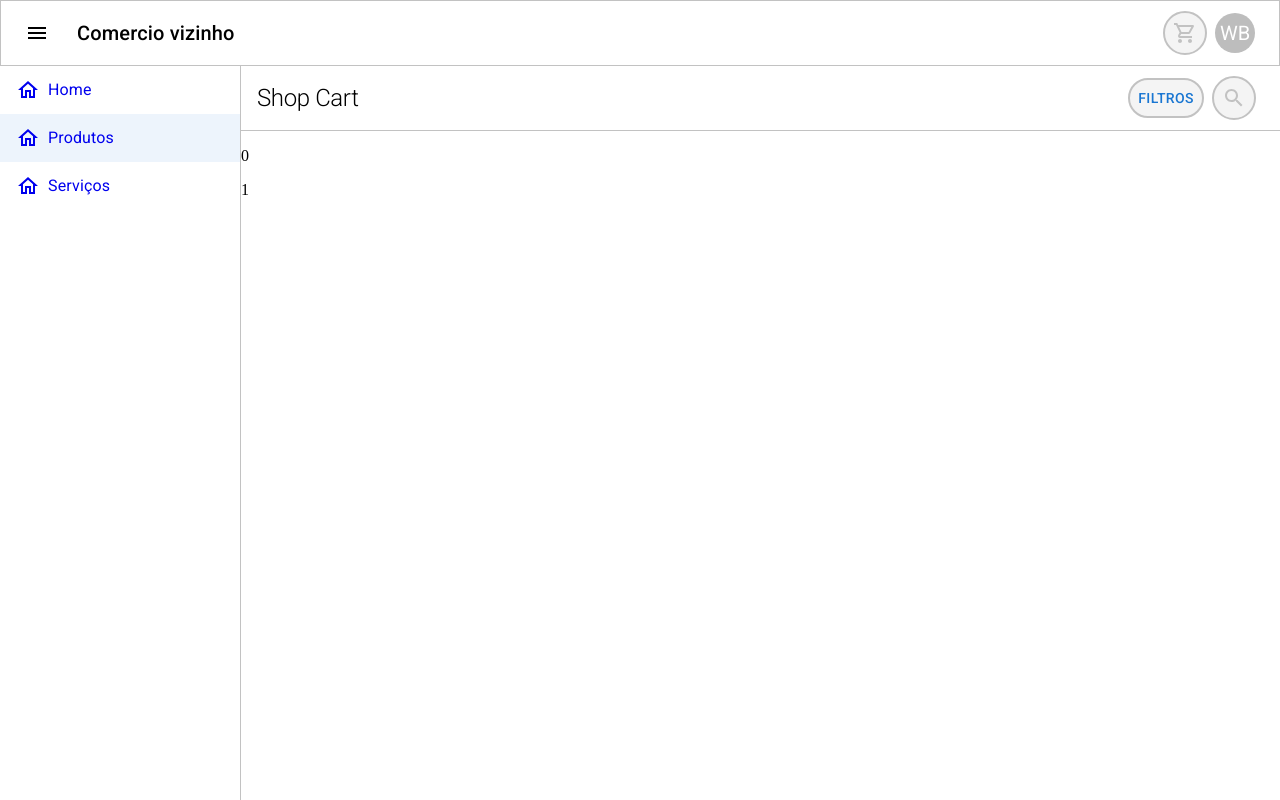
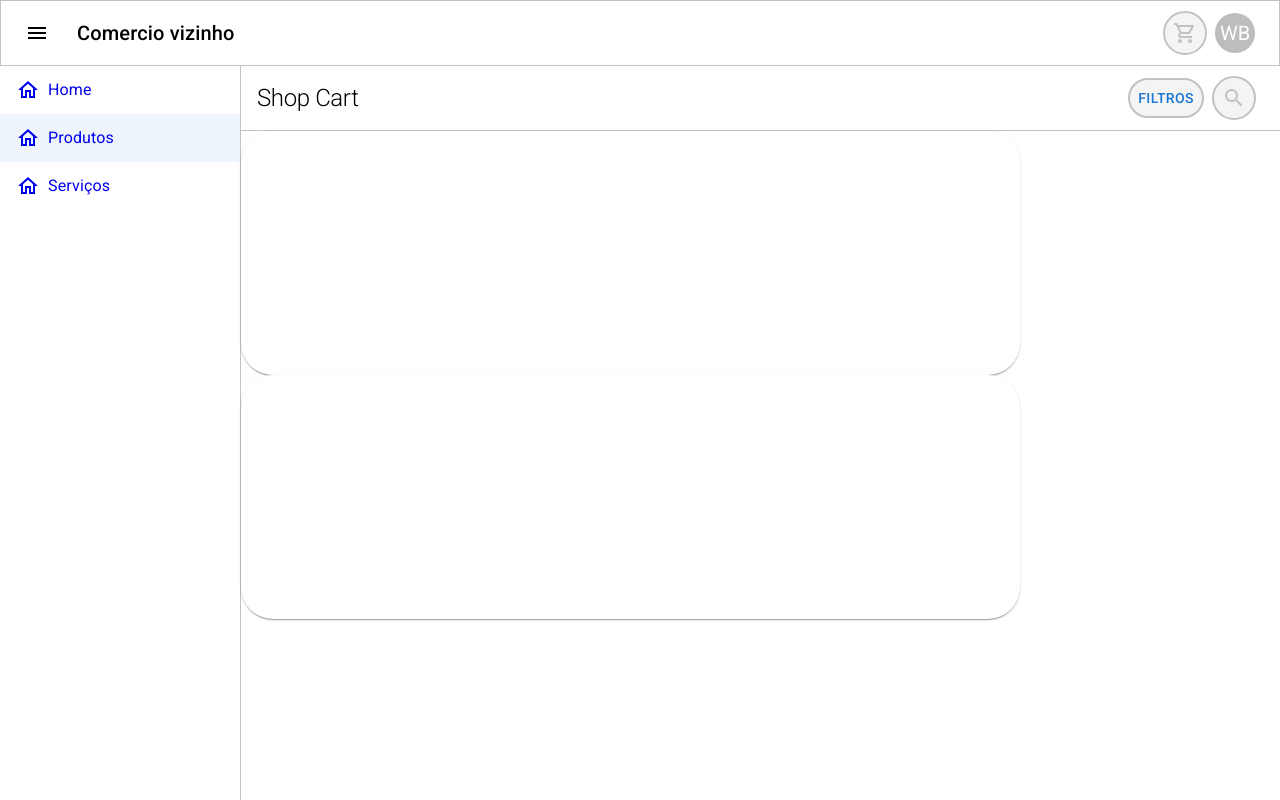
Before and after one commit to wesAlves/comercio_vizinho_react_try_02, a React (Vite) app: page /shopcart in a window 1280 px wide. Built offline with nearby package versions, Linux system fonts and the light colour scheme.

Commit message:
Improving product in card

```diff
--- a/src/pages/products/details.tsx
+++ b/src/pages/products/details.tsx
@@ -33,11 +33,11 @@ const ProductDetails = () => {
         // #TODO: Create a find funtcion to replace here
         console.log(findIndexById(product?.id))
         if (findIndexById(product?.id) === -1) {
-            const {id, price} = product;
+            const {id, price, name} = product;
 
             const shopCartDTO = {
                 quantity: quantity,
-                id, price
+                id, price, name
             }
             shopCart.push(shopCartDTO)
         }
--- a/src/pages/shopCart/index.tsx
+++ b/src/pages/shopCart/index.tsx
@@ -1,6 +1,7 @@
 import {PageTitleBar} from "../../components/pageTitleBar.tsx";
 import {useContext} from "react";
 import {ShopCart, ShopCartType} from "../../contexts/shopCart/shopCart.ts";
+import {Box, Card, CardContent, Typography} from "@mui/material";
 
 const ShopCartPage = () => {
 
@@ -15,9 +16,25 @@ const ShopCartPage = () => {
             <div>
                 {shopCart.map(product => {
                     return (
-                        <p>
-                            {product.id}
-                        </p>
+                        // TODO: Use the card component and make some changes there to fit that case
+                        <Card sx={{
+                            borderRadius: "32px",
+                            maxWidth: "75%",
+                            height: 244,
+                            // backgroundImage: "url('/images/peach.png')",
+                            backgroundRepeat: "no-repeat",
+                            // backgroundSize: "cover",
+                            display: "flex",
+                            flexDirection: "column",
+
+                        }}>
+                            <CardContent>
+                                <Box>
+                                    <Typography variant={"h3"} sx={{fontSize: "1rem"}}>{product.name}</Typography>
+                                    <Typography variant={"h3"} sx={{fontSize: "1rem"}}>{product.quantity}</Typography>
+                                </Box>
+                            </CardContent>
+                        </Card>
                     )
 
                 })}
```
